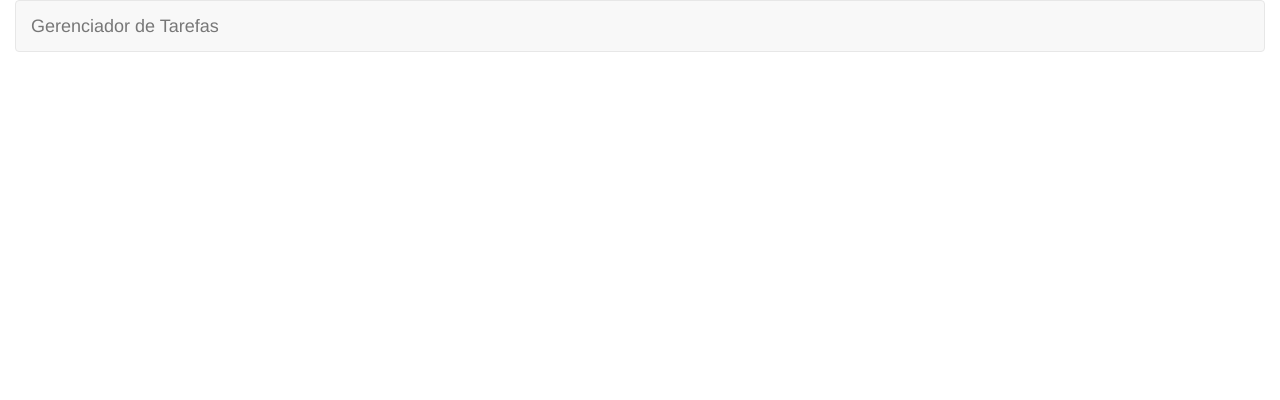
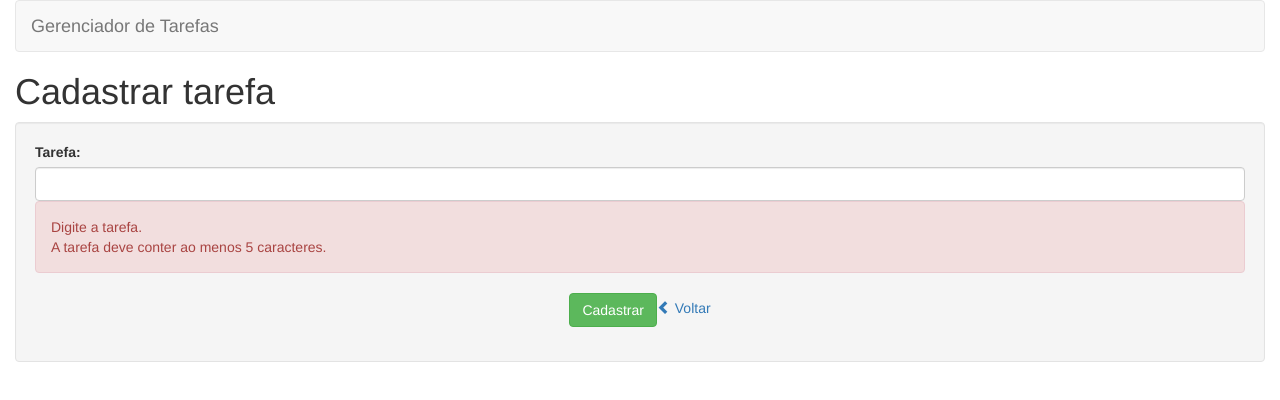
Before and after one commit to Jeffconexion/projeto_gerenciadorDeTarefa_angular, an Angular app in the folder app-gerenciadorTarefas/: page /tarefas/cadastrar in a window 1280 px wide. Before the commit this address led to /. Shown: the top 400 px of the page. Built offline with nearby package versions, Linux system fonts and the light colour scheme.

Commit message:
Implementando cadastrar tarefa.

```diff
--- /dev/null
+++ b/app-gerenciadorTarefas/src/app/tarefas/cadastrar/cadastrar.component.html
@@ -0,0 +1,24 @@
+<h1>Cadastrar tarefa</h1>
+
+<div class="well">
+  <form #formTarefa="ngForm">
+    <div class="form-group">
+      <label for="nome">Tarefa:</label>
+      <input type="text" class="form-control" id="nome" name="nome" minlength="5" required>
+      <div class="alert alert-danger">
+        <div>
+          Digite a tarefa.
+        </div>
+        <div>
+          A tarefa deve conter ao menos 5 caracteres.
+        </div>
+      </div>
+    </div>
+    <div class="form-group text-center">
+      <input type="submit" class="btn btn-success" value="Cadastrar">
+      <a >
+        <span class="glyphicon glyphicon-chevron-left" aria-hidden="true"></span> Voltar
+      </a>
+    </div>
+  </form>
+</div>
--- /dev/null
+++ b/app-gerenciadorTarefas/src/app/tarefas/cadastrar/cadastrar.component.ts
@@ -0,0 +1,15 @@
+import { Component, OnInit } from '@angular/core';
+
+@Component({
+  selector: 'app-cadastrar',
+  templateUrl: './cadastrar.component.html',
+  styleUrls: ['./cadastrar.component.css']
+})
+export class CadastrarComponent implements OnInit {
+
+  constructor() { }
+
+  ngOnInit() {
+  }
+
+}
--- a/app-gerenciadorTarefas/src/app/tarefas/listar/listar-tarefa.component.html
+++ b/app-gerenciadorTarefas/src/app/tarefas/listar/listar-tarefa.component.html
@@ -6,7 +6,8 @@
       <th>Tarefa</th>
       <th>Concluída</th>
       <th class="text-center">
-        <a class="btn btn-xs btn-success">
+        <a [routerLink]="['/tarefas/cadastrar']"
+          class="btn btn-xs btn-success">
           <span class="glyphicon glyphicon-plus" aria-hidden="true"></span> Novo
         </a>
       </th>
--- a/app-gerenciadorTarefas/src/app/tarefas/tarefas.module.ts
+++ b/app-gerenciadorTarefas/src/app/tarefas/tarefas.module.ts
@@ -4,12 +4,14 @@
 import { TarefaService } from './shared/tarefa.service';
 import { FormsModule } from '@angular/forms';
 import { RouterModule } from '@angular/router';
+import { CadastrarComponent } from './cadastrar/cadastrar.component';
 
 
 
 @NgModule({
   declarations: [
-    ListarTarefaComponent
+    ListarTarefaComponent,
+    CadastrarComponent
   ],
   imports: [
     CommonModule,
--- a/app-gerenciadorTarefas/src/app/tarefas/tarefas.routing.ts
+++ b/app-gerenciadorTarefas/src/app/tarefas/tarefas.routing.ts
@@ -1,5 +1,7 @@
 import { ListarTarefaComponent } from './listar/listar-tarefa.component';
 import { Routes } from '@angular/router';
+import { CadastrarComponent } from './cadastrar/cadastrar.component';
+
 
 
 export const TarefasRoutes: Routes = [
@@ -11,4 +13,8 @@
     path: 'tarefas/listar',
     component: ListarTarefaComponent
   },
+  {
+    path: 'tarefas/cadastrar',
+    component: CadastrarComponent
+  },
 ];
```
Also changed, not shown: app-gerenciadorTarefas/src/app/tarefas/cadastrar/cadastrar.component.css (added), 1 other file (tests, documents, lock files or other folders).
